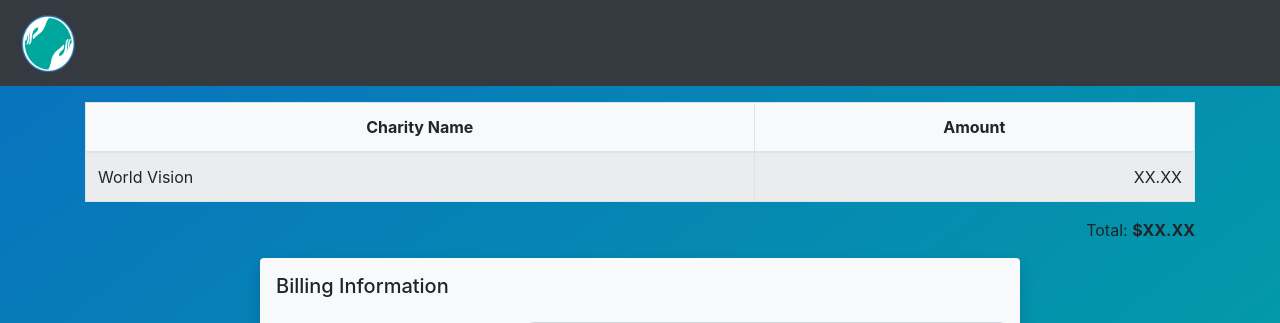
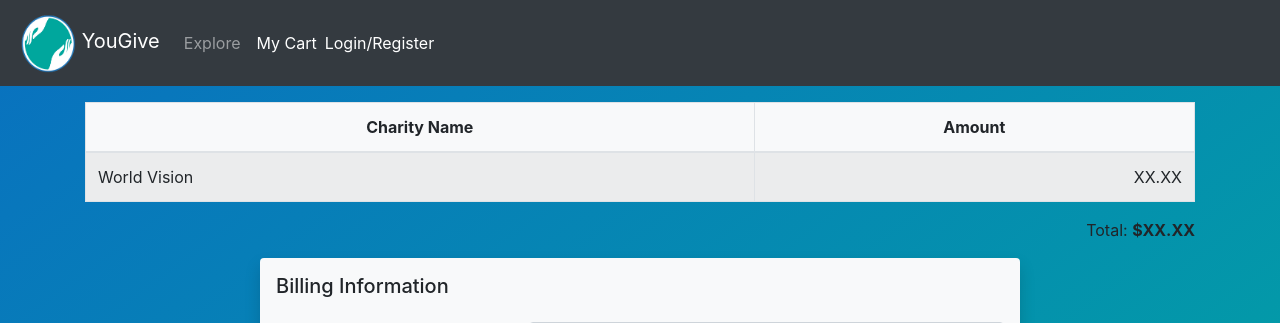
Before and after one commit to taylor-brudos/you-give, a Django app: page /checkout in a window 1280 px wide. Shown: the top 323 px of the page. Run offline with Django 3.2, Linux system fonts and the light colour scheme; parts of the project's set-up code (start-up, migrations or seed data) failed here and were passed over; some libraries are stand-ins or nearby versions.

Commit message:
more features

```diff
--- a/apps/first_app/templates/first_app/checkout.html
+++ b/apps/first_app/templates/first_app/checkout.html
@@ -18,12 +18,40 @@
     </head>
     <body>
         <div class="container-fluid background p-0">
-            <nav class="navbar navbar-light bg-dark">
-                <a class="navbar-brand" href="/">
-                {% load static %}
-                    <img src="{% static 'first_app/images/globe_trans.png' %}" width="60" height="60" alt="YouGive Logo">
-                </a>
-            </nav>
+                <nav class="navbar navbar-expand navbar-dark bg-dark">
+                    <a class="navbar-brand" href="/explore">
+                    {% load static %}
+                        <img src="{% static 'first_app/images/globe_trans.png' %}" width="60" height="60" alt="YouGive Logo">
+                        YouGive
+                    </a>
+                    <ul class="navbar-nav">
+                        <li class="nav-item">
+                            <a class="nav-link" href="/explore">Explore <span class="sr-only">(current)</span></a>
+                        </li>
+                        {% if 'user_id' in request.session %}
+                        {% if request.session.user_level == 1 %}
+                        <li class="nav-item">
+                            <a class="nav-link" href="/admin/users">Admin</a>
+                        </li>
+                        {% endif %}
+                        <li class="nav-item">
+                            <a class="nav-link" href="/dashboard">Dashboard</a>
+                        </li>
+                        {% endif %}
+                        <li class="nav-item">
+                            <a class="nav-link active" href="/checkout">My Cart</a>
+                        </li>
+                        {% if 'user_id' in request.session %}
+                        <li class="nav-item">
+                            <a class="nav-link disabled" href="/logout">Logout</a>
+                        </li>
+                        {% else %}
+                        <li class="navbar-text text-right">
+                            <a href="/register">Login/Register</a>
+                        </li>
+                        {% endif %}
+                    </ul>
+                </nav>
             <div class="container mt-3">
                 <table class="mx-auto table table-striped table-bordered bg-light">
                 <thead>
--- a/apps/first_app/urls.py
+++ b/apps/first_app/urls.py
@@ -25,8 +25,10 @@ urlpatterns = [
     url(r'^updatecause$', views.updateCause),
     url(r'^addcause$', views.addCause),
     url(r'^creategroup$', views.createGroup),
+    url(r'^addtocart/(?P<id>\d+)$', views.addToCart),
     url(r'^updategroup/(?P<id>\d+)$', views.updateGroup),
     url(r'^invite/(?P<id>\d+)$', views.inviteUser),
     url(r'^acceptinvite/(?P<id>\d+)$', views.acceptInvite),
     url(r'^declineinvite/(?P<id>\d+)$', views.declineInvite),
+    url(r'^addtowishlist/(?P<id>\d+)$', views.addToWishList),
 ]
--- a/apps/first_app/views.py
+++ b/apps/first_app/views.py
@@ -51,6 +51,8 @@ def declineInvite(request,id):
 
 
 def explore(request):
+    if 'cart' not in request.session:
+        request.session['cart']=[{'total':0}]
     causes = Cause.objects.all()
     context = {
         'causes': causes
@@ -63,6 +65,29 @@ def displayCharity(request, cause_id):
         'cause': cause
     }
     return render(request, 'first_app/charity.html', context)
+
+def addToWishList(request,id):
+    if 'user_id' in request.session:
+        wisher = User.objects.get(id=request.session['user_id'])
+        cause = Cause.objects.get(id=id)
+        wishList=cause.wishers.add(wisher)
+        messages.success(request,"This Cause has been added to your wishlist!",extra_tags="wishlist")
+        return redirect('/charity/'+id)
+    else:
+        return redirect('/')
+
+def addToCart(request,id):
+    if 'user_id' in request.session:
+        if request.method=='POST':
+            print("before:",request.session['cart'])
+            cart=request.session['cart']
+            cart.append({"cause":Cause.objects.get(id=id),"amount":request.POST['amount'],"source":request.POST['source']})
+            cart[0]['total']+=request.POST['amount']
+            request.session['cart'] = cart
+            print("after:",request.session['cart'])
+        return redirect('/dashboard')
+    else:
+        return redirect('/')
 
 def addGroup(request):
     if 'user_id' in request.session:
```
Also changed, not shown: apps/first_app/templates/first_app/charity.html (+13 -2 lines), apps/first_app/templates/first_app/userprofile.html (+16 -12 lines), db.sqlite3, 1 other file.
